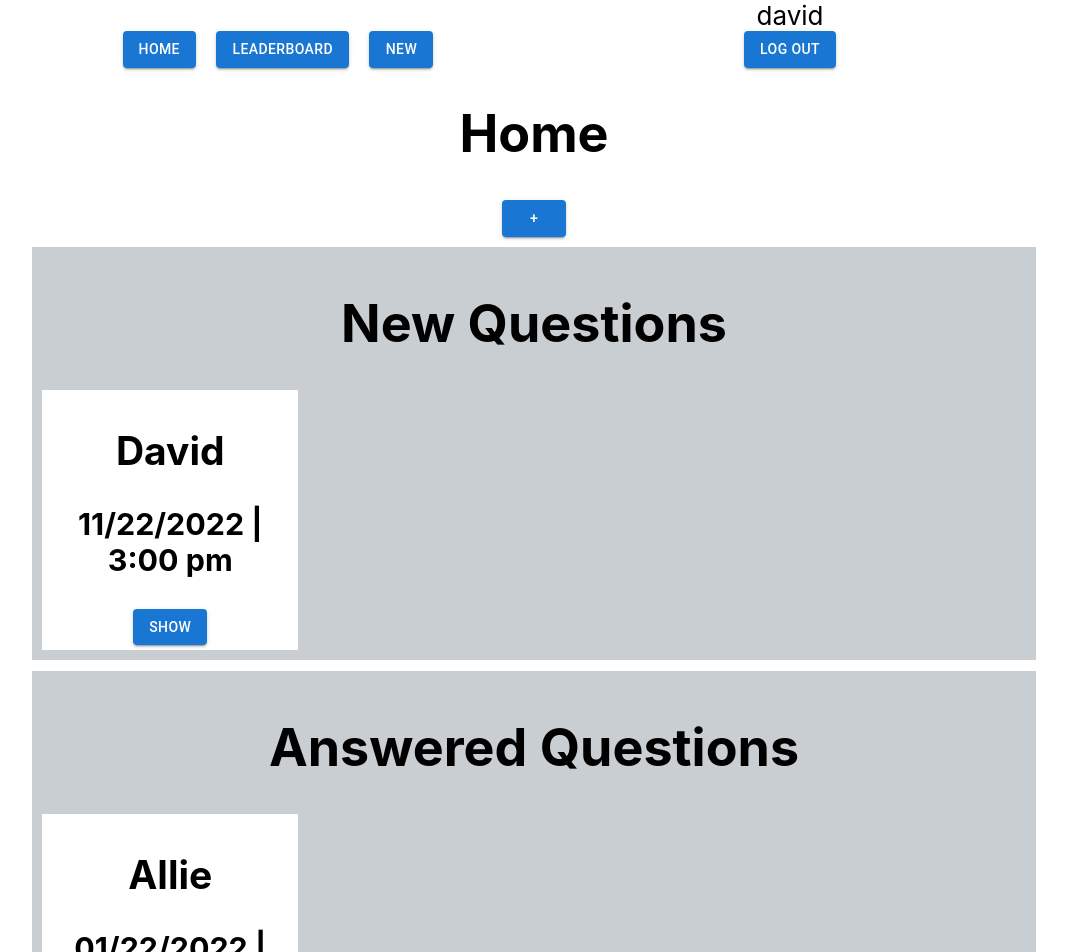
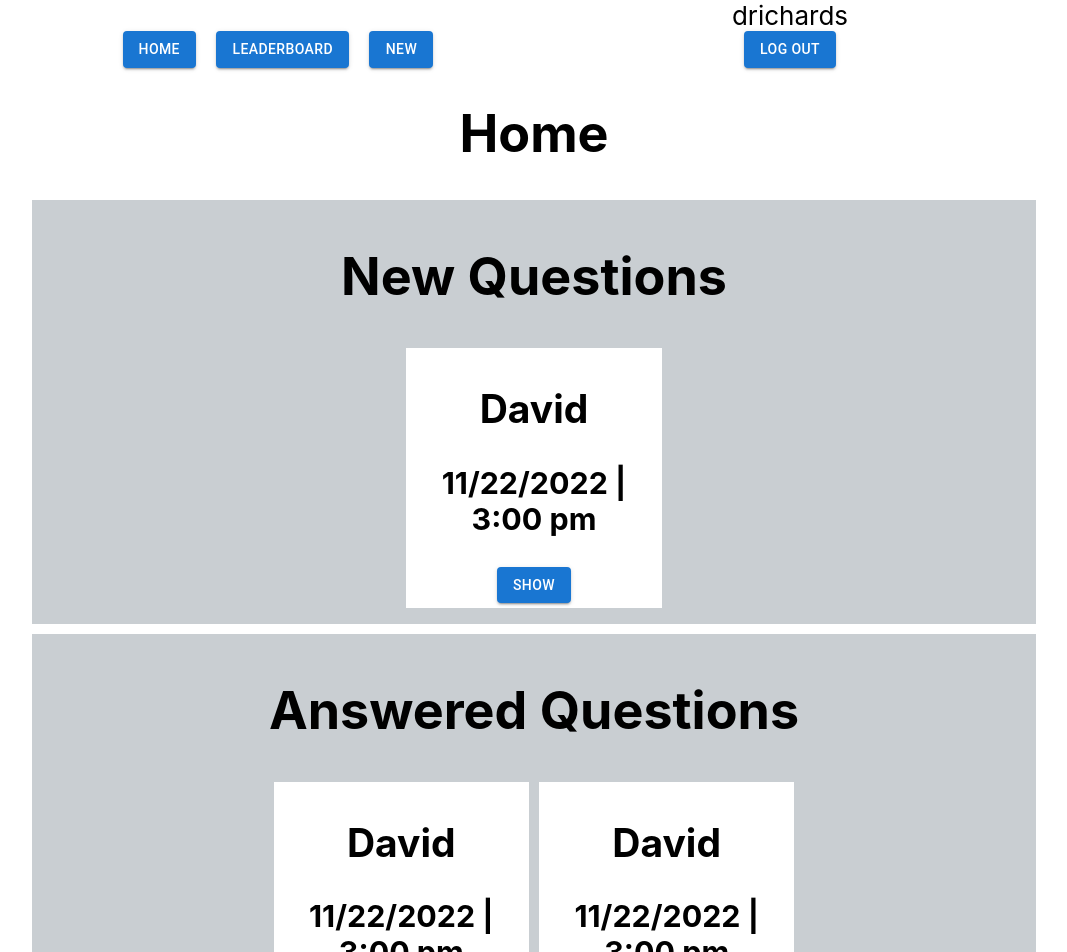
Before and after one commit to drichards188/polling-project, a React (Create React App) app: page /home in a window 1280 px wide. Shown: the top 952 px of the page, without its empty margins (106-1173 px from the left). Built offline with nearby package versions, Linux system fonts and the light colour scheme.

Commit message:
answered unanswered cards dynamically displaying

```diff
--- a/src/App.tsx
+++ b/src/App.tsx
@@ -20,7 +20,7 @@ function App() {
                         <Route path={'/counter'} element={<Counter/>}/>
                         <Route path={'/home'} element={<Home/>}/>
                         <Route path={'/poll'} element={<Poll/>}/>
-                        <Route path={'/new'} element={<CreatePoll/>}/>
+                        <Route path={'/add'} element={<CreatePoll/>}/>
                         <Route path={'/leaderboard'} element={<Leaderboard />}/>
                         <Route path={'*'} element={
                             <div>
--- a/src/features/misc/Header.tsx
+++ b/src/features/misc/Header.tsx
@@ -22,7 +22,7 @@ const Header = () => {
                     <Button variant="contained">Leaderboard</Button>
                 </Link>
 
-                <Link style={linkStyle} to={"/new"}>
+                <Link style={linkStyle} to={"/add"}>
                     <Button variant="contained">New</Button>
                 </Link>
             </nav>
--- a/src/features/misc/Landing.tsx
+++ b/src/features/misc/Landing.tsx
@@ -22,7 +22,7 @@ const Landing = () => {
     }
 
     const handleAccountSelect = (e: any) => {
-        navigate('/poll')
+        navigate('/home')
     }
 
     return (
--- a/src/features/polling/Card.tsx
+++ b/src/features/polling/Card.tsx
@@ -5,7 +5,9 @@ const Card = ({userData}: any) => {
     const cardStyle = {
         backgroundColor: "white",
         width: '25%',
-        padding: '.5%'
+        padding: '.5%',
+        display: 'inline-block',
+        margin: '.5%'
     }
 
     return (
--- a/src/features/polling/Home.tsx
+++ b/src/features/polling/Home.tsx
@@ -1,6 +1,6 @@
 import {
     increment,
-    selectCount, selectUser
+    selectCount, selectPolls, selectUser
 } from './pollingSlice'
 import Header from "../misc/Header";
 import Card from "./Card";
@@ -8,7 +8,8 @@ import {useAppDispatch, useAppSelector} from "../../app/hooks";
 import {Button} from "@mui/material";
 
 const Home = () => {
-    const dispatch = useAppDispatch();
+    const polls = useAppSelector(selectPolls);
+    const user = useAppSelector(selectUser);
 
     const containerStyle = {
         backgroundColor: "#C9ced2",
@@ -16,18 +17,35 @@ const Home = () => {
         margin: '1%'
     }
 
+    const generatePollAnswered = (): [any] => {
+        return polls.filter((poll: any) => {
+            if (user.answered.find((pollId: any) => pollId === poll.id)) {
+                return poll;
+            }
+        })
+    }
+
+    const generatePollUnanswered = (): [any] => {
+        return polls.filter((poll: any) => {
+            if (!user.answered.find((pollId: any) => pollId === poll.id)) {
+                return poll;
+            }
+        })
+    }
+
     return (
         <div style={{minWidth: "80%"}}>
             <Header/>
             <h1>Home</h1>
-            <Button variant="contained" onClick={()=> dispatch(increment())}>+</Button>
             <div style={containerStyle}>
                 <h1>New Questions</h1>
-                <Card userData={{id: 12, name: 'David', time: '3:00 pm', date: '11/22/2022'}}/>
+                {generatePollUnanswered().map((poll: any) => <Card
+                    userData={{id: poll.id, name: poll.name, time: poll.time, date: poll.date}}/>)}
             </div>
             <div style={containerStyle}>
                 <h1>Answered Questions</h1>
-                <Card userData={{id: 12, name: 'Allie', time: '3:25 pm', date: '01/22/2022'}}/>
+                {generatePollAnswered().map((poll: any) => <Card
+                    userData={{id: poll.id, name: poll.name, time: poll.time, date: poll.date}}/>)}
             </div>
         </div>
     )
--- a/src/features/polling/pollingSlice.ts
+++ b/src/features/polling/pollingSlice.ts
@@ -12,13 +12,25 @@ export interface PollingState {
 
 const initialState: PollingState = {
     value: 0,
-    user: {id: 12, name: 'david', company: 'envoloperty', answered: [13, 255, 162, 18, 22], created: [92, 1, 5, 15]},
+    user: {id: 12, name: 'drichards', company: 'envoloperty', answered: [13, 255, 162, 18, 22], created: [92, 1, 5, 15]},
     polls: [{
         id: 1,
         option1: 'write in JS',
         option2: 'write in TS',
         answered1: 22,
-        answered2: 5
+        answered2: 5, name: 'David', time: '3:00 pm', date: '11/22/2022'
+    },{
+        id: 13,
+        option1: 'write in JS',
+        option2: 'write in TS',
+        answered1: 22,
+        answered2: 5, name: 'David', time: '3:00 pm', date: '11/22/2022'
+    },{
+        id: 255,
+        option1: 'write in JS',
+        option2: 'write in TS',
+        answered1: 22,
+        answered2: 5, name: 'David', time: '3:00 pm', date: '11/22/2022'
     }],
     status: 'idle',
 };
@@ -82,6 +94,7 @@ export const {increment, decrement, incrementByAmount} = pollingSlice.actions;
 // in the slice file. For example: `useSelector((state: RootState) => state.counter.value)`
 export const selectCount = (state: RootState) => state.polling.value;
 export const selectUser = (state: RootState) => state.polling.user;
+export const selectPolls = (state: RootState) => state.polling.polls;
 
 // We can also write thunks by hand, which may contain both sync and async logic.
 // Here's an example of conditionally dispatching actions based on current state.
```
Also changed, not shown: 1 other file (tests, documents, lock files or other folders).
